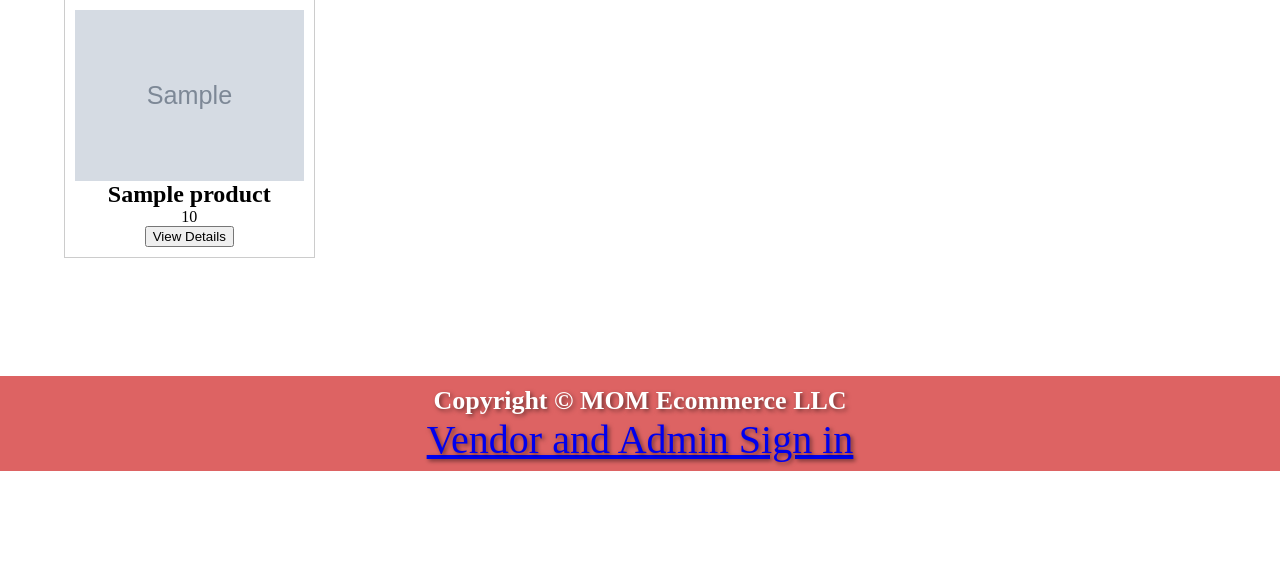
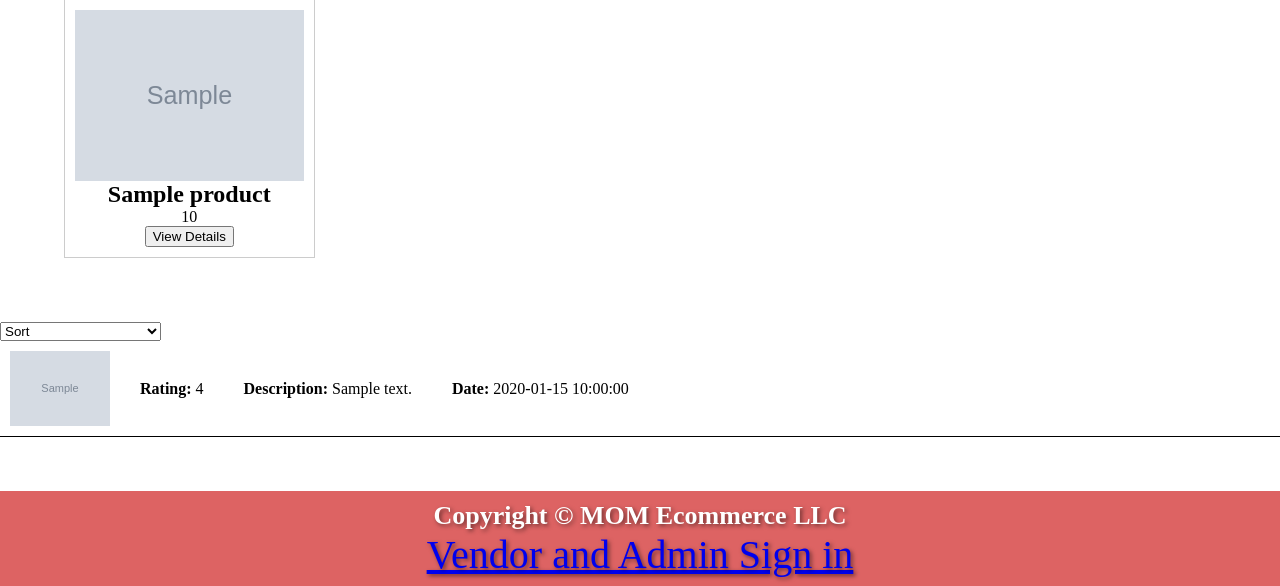
Before and after one commit to PeytonMeyer23/180-Final, a Flask app: template templates/products.html in a window 1280 px wide. Shown: the part 268-854 px from the top of the page. Before the commit the page ends 739 px from the top, so only its background shows below. Run offline with Flask 3, Linux system fonts and the light colour scheme; the template is opened without the code that fills it: most values are stand-ins (such as "Sample title", 1, 10 or a date in 2020); grey boxes marked "Sample" are stand-in pictures.

Commit message:
added review code to product page

```diff
--- a/app.py
+++ b/app.py
@@ -2,12 +2,12 @@ from flask import Flask, render_template, request, redirect, session, url_for, j
 from sqlalchemy import create_engine, text
 from werkzeug.security import check_password_hash, generate_password_hash
 import uuid
-from datetime import datetime
+import datetime
 
 app = Flask(__name__)
-# conn_str = "mysql://root:CSET@localhost/ecomerce"
+conn_str = "mysql://root:cset155@localhost/ecommerce"
 
-conn_str = "mysql://root:9866@localhost/ecommerce"
+conn_str = "mysql://root:cset155@localhost/ecommerce"
 engine = create_engine(conn_str, echo = True)
 conn = engine.connect()
 app.secret_key = 'hello'
@@ -64,7 +64,7 @@ def create_account():
             {'name': name, 'username': username, 'email': email, 'password': hashed_password, 'accountType': accountType})
 
         conn.commit()
-        return redirect(url_for("/"))
+        return redirect(url_for("/login"))
     else:
         return render_template("register.html")
 
@@ -85,9 +85,9 @@ def login():
             session['username_or_email'] = username_or_email
             session['role'] = role
             if role == 'vendor':
-                return redirect(url_for("chat"))
+                return redirect(url_for("products"))
             elif role == 'user':
-                return redirect(url_for("chat"))
+                return redirect(url_for("products"))
             elif role == 'admin':
                 return redirect(url_for("products"))
         else:
@@ -117,7 +117,18 @@ def products():
                  "FROM product p LEFT JOIN productimages pi ON p.productID = pi.productID")
         ).fetchall()
 
-    return render_template('products.html', products=products)
+        sort = request.form.get('sort', 'date')
+
+        if sort == 'date':
+            reviews = conn.execute(
+                text("SELECT * FROM review ORDER BY date DESC")
+            ).fetchall()
+        elif sort == 'rating':
+            reviews = conn.execute(
+                text("SELECT * FROM review ORDER BY rating DESC")
+            ).fetchall()
+
+    return render_template('products.html', products=products, reviews=reviews)
 
 
 @app.route('/update-cart', methods=['POST'])
@@ -262,7 +273,6 @@ def send_message():
     return render_template("show_chat.html", success_message=success_message, error_message=error_message)
 
 
-
 @app.route('/add_to_cart', methods=['POST'])
 def add_to_cart():
     product_id = request.form.get('productID')
@@ -322,9 +332,6 @@ def update_product():
     else:
         return render_template('update_product.html')
 
-
-
-
 #delete
 @app.route('/delete_product', methods=["GET", "POST"])
 def delete_product():
@@ -337,18 +344,6 @@ def delete_product():
         return redirect(url_for("delete_product"))
     else:
         return render_template("delete_product.html")
-
-
-
-# @app.route('/info', methods=["GET"])
-# def account_info():
-#     if request.method == "GET":
-#         user = session['user']
-#         result = conn.execute(text("SELECT * FROM user WHERE userName = :user"), {'user': user})
-#         accounts = [dict(row) for row in result]
-#         return render_template("account_info.html", result=accounts)
-#     return render_template("account_info.html", accounts=[])
-
 
 
 @app.route('/info', methods=['POST', 'GET'])
@@ -367,6 +362,34 @@ def account_info():
     return render_template('account_info.html', user={})  # Empty user in case of POST request
 
 
+@app.route('/review', methods=['POST', 'GET'])
+def review():
+    if 'user' in session:
+        if request.method == 'POST':
+            reviewUserName = session['user']
+            rating = request.form['rating']
+            description = request.form['desc']
+            img = request.form['img']
+            date = datetime.datetime.now().strftime("%Y-%m-%d")
+            conn.execute(
+                text("insert into review (rating, description, img, date, reviewUserName) VALUES "
+                     "(:rating, :description, :img, :date, :reviewUserName)"),
+                {
+                    'rating': rating,
+                    'description': description,
+                    'img': img,
+                    'date': date,
+                    'reviewUserName': reviewUserName
+                }
+            )
+            conn.commit()
+
+        return render_template('review.html')
+    else:
+        return redirect(url_for('login'))
+
+
+
 
 if __name__ == '__main__':
     app.run(debug=True)
--- a/static/product.css
+++ b/static/product.css
@@ -13,6 +13,33 @@
 .product-image {
     width: 100%;
     height: auto;
+}
+
+.review {
+    display: flex;
+    flex-direction: row;
+    align-items: center;
+    padding: 10px;
+    border-bottom: 1px solid black;
+}
+
+.review img {
+    width: 100px;
+    margin-right: 10px;
+}
+
+.review p {
+    margin: 0;
+    padding: 20px;
+}
+
+.review:last-child {
+    border-bottom: none;
+}
+
+.image {
+    max-width: 500px;
+    max-height: 500px;
 }
 
 .product-details-box {
--- a/templates/chat.html
+++ b/templates/chat.html
@@ -11,7 +11,7 @@
             <input type="text" name="receiverUserName" placeholder="Vendor Name" class="input_field"> <br>
             <input type="text" name="text" placeholder="Type your message here" class="input_field"> <br>
             <input type="text" name="imageURL" placeholder="Image URL" class="input_field"> <br>
-            <!-- <input type="submit" value="Login" class="input_submit"> -->
+            <input type="submit" value="Login" class="input_submit">
         {% if error_message %}
             <div class="error">{{ error_message }}</div>
         {% endif %}
--- a/templates/index.html
+++ b/templates/index.html
@@ -15,8 +15,8 @@
                 <li><a href="/">HOME</a></li>
                 <li><a href="/products">PRODUCTS</a></li>
                 <li><a href="/about.html">ABOUT</a></li>
-                <li><a href="/login.html">LOGIN</a></li>
-                <li><a href="/register.html">REGISTER</a></li>
+                <li><a href="/login">LOGIN</a></li>
+                <li><a href="/register">REGISTER</a></li>
               </ul>
 
             <h2><br>
--- a/templates/products.html
+++ b/templates/products.html
@@ -46,9 +46,19 @@
 
 </div>
 
-
-
-
+<select name="sort" id="sort">
+    <option>Sort</option>
+    <option value="byDate">By Date</option>
+    <option value="byRating">By Rating (descending)</option>
+</select><br>
+{% for review in reviews %}
+<div class="review">
+    <img src="{{ review['img'] }}" alt="Product Image" class="image">
+    <p><strong>  Rating:</strong> {{ review.rating }}</p>
+    <p><strong>  Description:</strong> {{ review.description }}</p>
+    <p><strong>  Date:</strong> {{ review.date }}</p>
+</div>
+{% endfor %}
 
 <script>
     function showProductDetails(product) {
```
Also changed, not shown: templates/review.html (added, +16 -0 lines).
